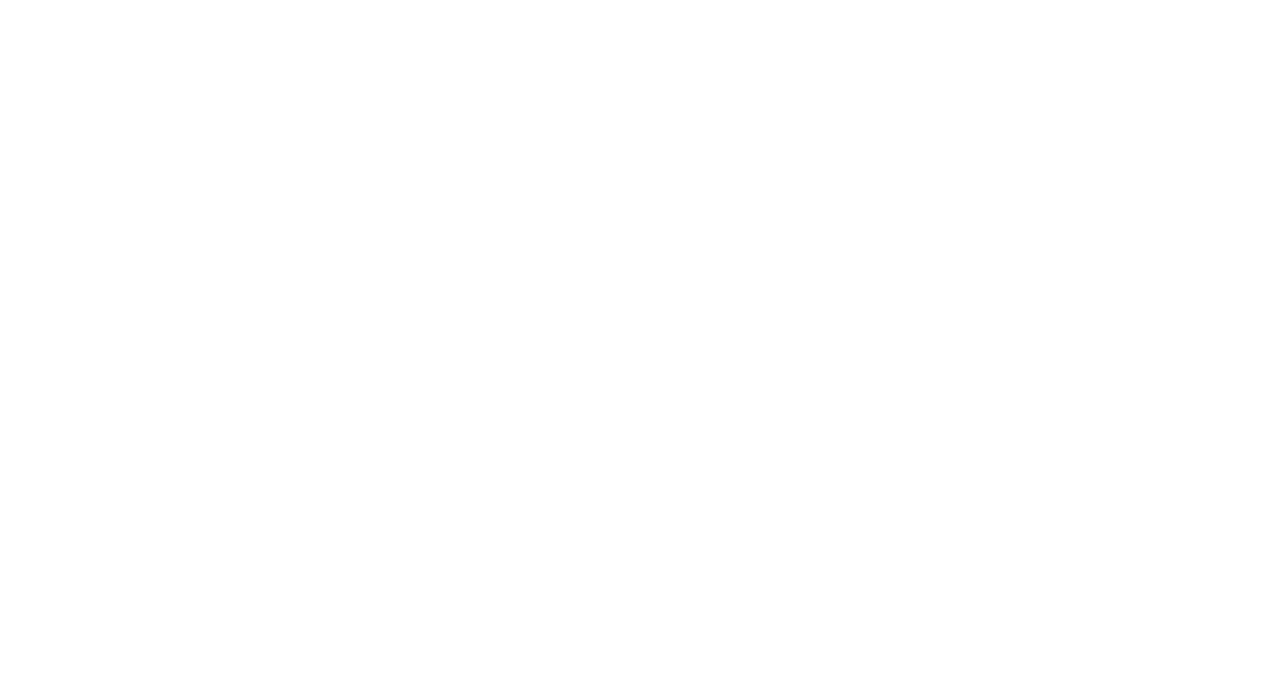
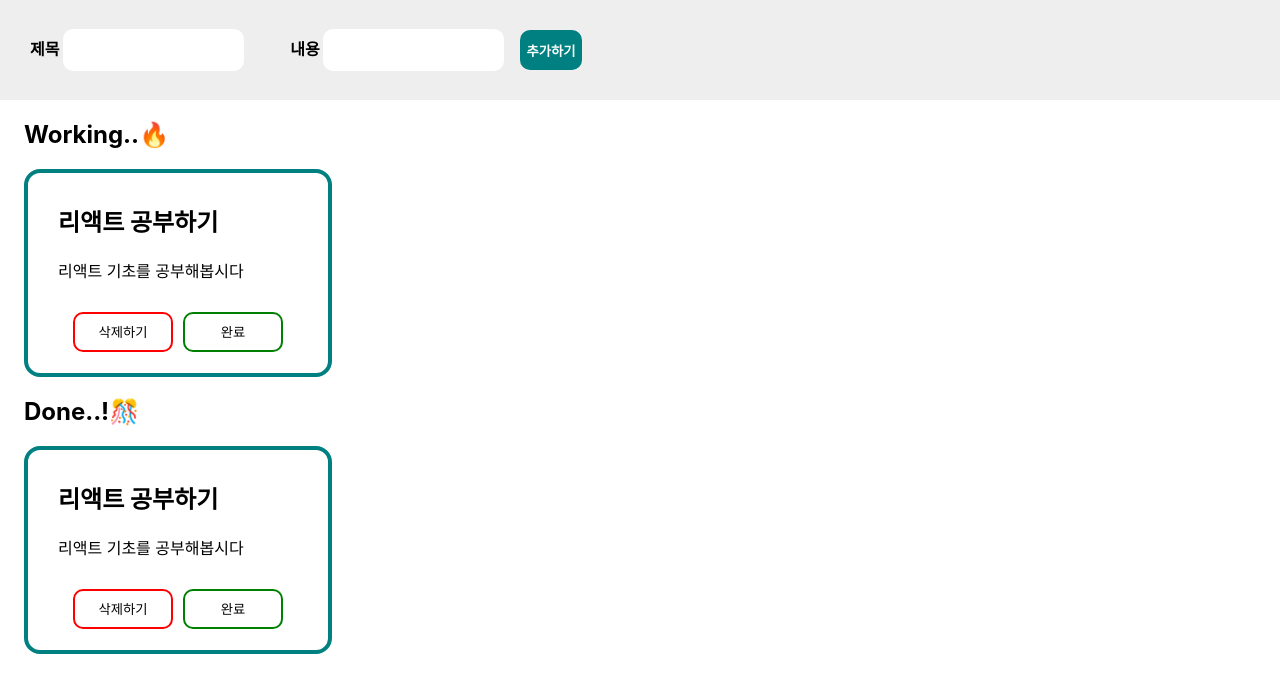
Before and after one commit to Moozzang-Bassman/todolist, a React (Create React App) app: page / in a window 1280 px wide. Shown: the top 692 px of the page. Built offline with nearby package versions, Linux system fonts and the light colour scheme.

Commit message:
하나도 안비슷하게 UI 따라해보기

```diff
--- a/src/App.css
+++ b/src/App.css
@@ -0,0 +1,78 @@
+.input-box {
+    background-color: #EEEEEE;
+    display: flex;
+    align-items: center;
+    height: 100px;
+    gap: 1rem;
+
+}
+
+input {
+    border: none;
+    height: 40px;
+    border-radius: 10px;
+}
+
+.add-btn {
+    background-color: #008080;
+    color: white;
+    height: 40px;
+    border: none;
+    border-radius: 10px;
+    font-weight: bold;
+}
+
+h4 {
+    margin-left: 30px;
+}
+
+.todo-container {
+    border: 4px solid #008080;
+    border-radius: 1rem;
+    width: 300px;
+    height: 200px;
+
+
+
+
+}
+
+.done-btn {
+    margin-top: 30px;
+    text-align: center;
+
+
+}
+
+/* .done-btn>button {
+    margin-right: 10px;
+
+ */
+/* } */
+
+.btn1 {
+    border: 2px solid red;
+    width: 100px;
+    height: 40px;
+    margin-right: 10px;
+    background-color: inherit;
+    border-radius: 10px;
+}
+
+.btn2 {
+    border: 2px solid green;
+    width: 100px;
+    height: 40px;
+    background-color: inherit;
+    border-radius: 10px;
+
+}
+
+.inner-contents {
+    margin: 30px 30px 0;
+}
+
+
+.wrap {
+    margin-left: 24px;
+}
--- a/src/App.js
+++ b/src/App.js
@@ -3,7 +3,54 @@
 function App() {
   return (
     <div>
+      <div className='input-box'>
+        <h4>제목 <input type='text'></input></h4>
+        <h4>내용 <input type='text'></input></h4>
+        <button className='add-btn'>추가하기</button>
+      </div>
+      <div className='wrap'>
 
+        <h2>Working..🔥</h2>
+        <div className='todo-container'>
+          <div className='inner-contents'>
+            <h2>
+              리액트 공부하기
+            </h2>
+            <p>
+              리액트 기초를 공부해봅시다
+            </p>
+            <div className='done-btn'>
+              <button className='btn1'>삭제하기</button>
+              <button className='btn2'>완료</button>
+            </div>
+          </div>
+
+
+        </div>
+      </div>
+
+
+
+      <div className='wrap'>
+
+        <h2>Done..!🎊</h2>
+        <div className='todo-container'>
+          <div className='inner-contents'>
+            <h2>
+              리액트 공부하기
+            </h2>
+            <p>
+              리액트 기초를 공부해봅시다
+            </p>
+            <div className='done-btn'>
+              <button className='btn1'>삭제하기</button>
+              <button className='btn2'>완료</button>
+            </div>
+          </div>
+
+
+        </div>
+      </div>
     </div>
   );
 }
```
